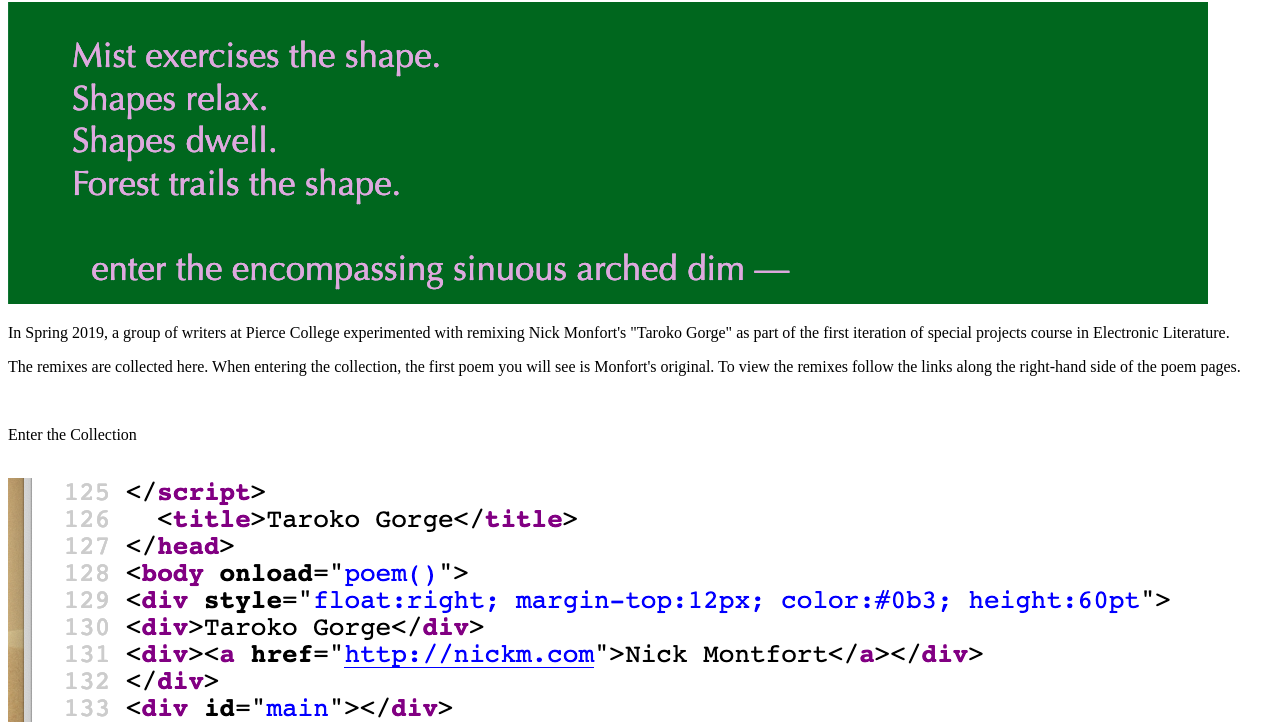
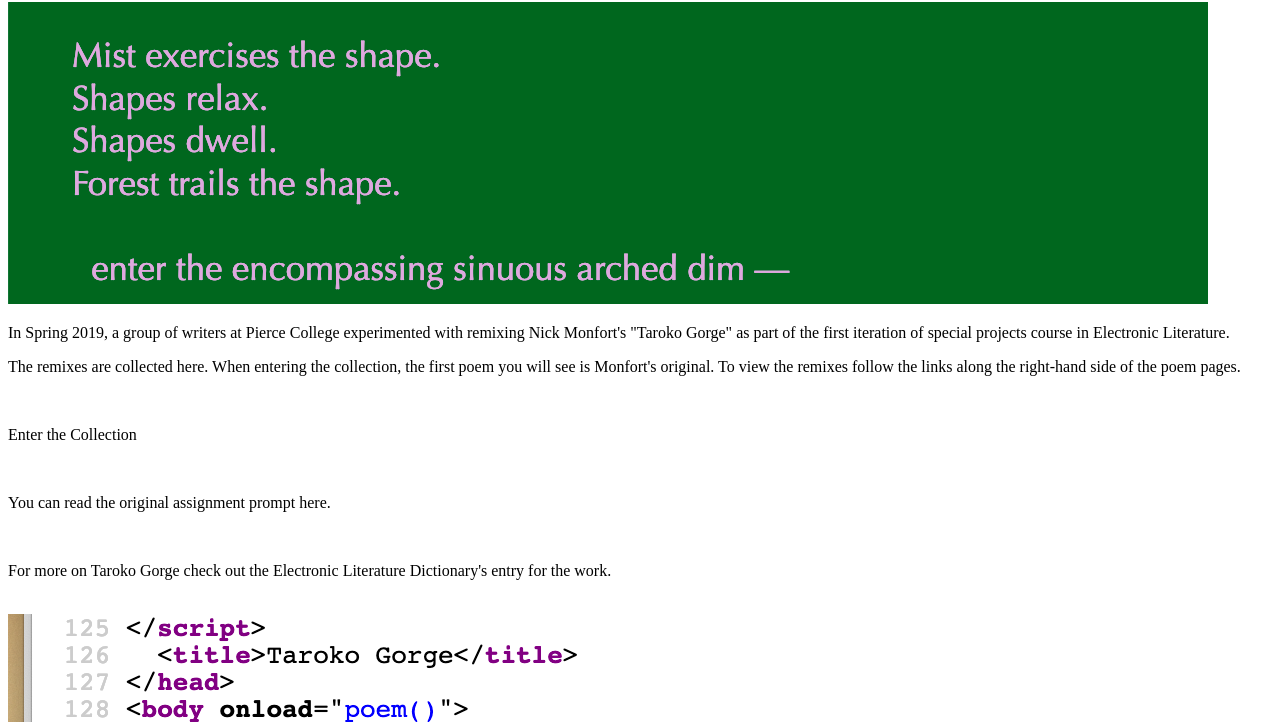
Before and after one commit to jloan/e249-tg-remixes, a plain HTML site: page index.html in a window 1280 px wide. Shown: the part 78-800 px from the top of the page. Drawn offline with Linux system fonts and the light colour scheme.

Commit message:
Update index.html

```diff
--- a/index.html
+++ b/index.html
@@ -15,6 +15,10 @@
     <br>
     <p>Enter the Collection</p>
     <br>
+    <p>You can read the original assignment prompt here.</p>
+    <br>
+    <p>For more on Taroko Gorge check out the Electronic Literature Dictionary's entry for the work.</p>
+    <br>
 <img src="taroko-gorge.png" alt="Screen capture detail of Taroko Gorge page source.">
 
 </body>
```
